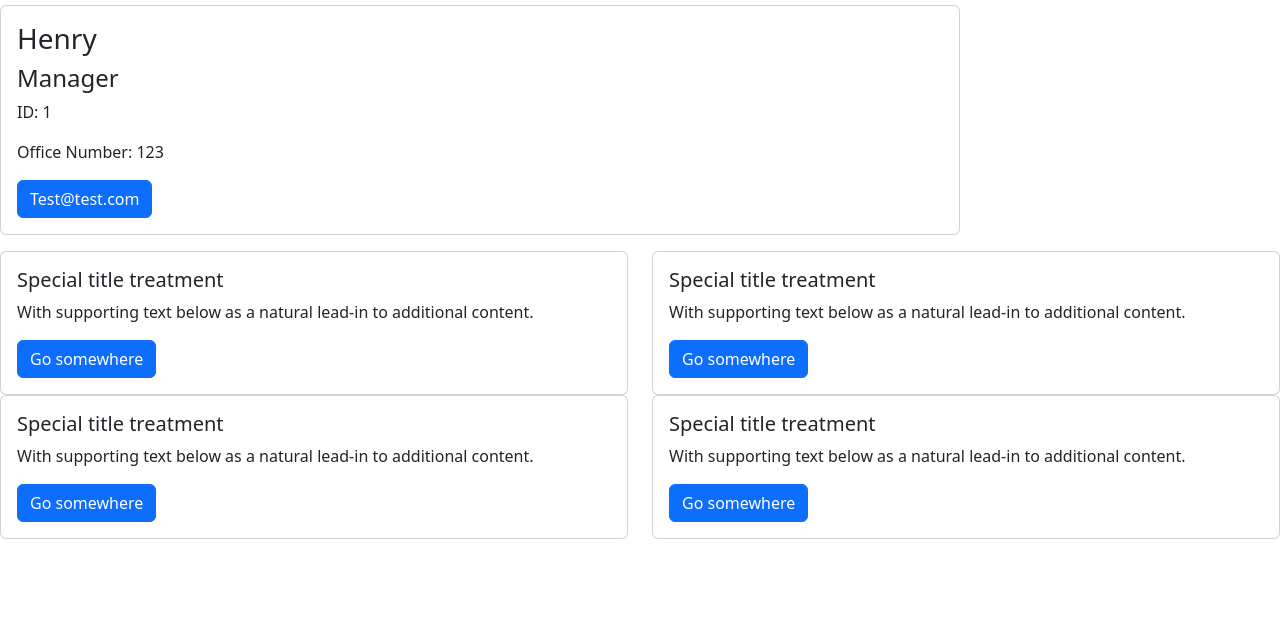
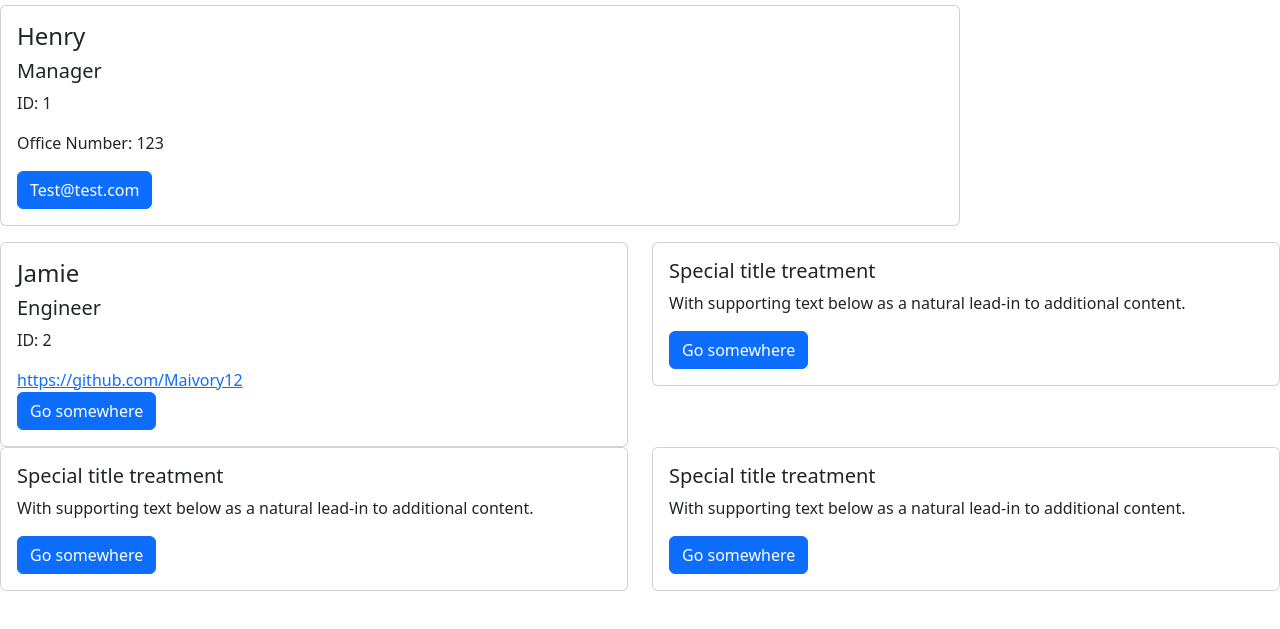
Before and after one commit to Maivory12/team-profile-generator, a website: page dist/index.html in a window 1280 px wide. Shown: the part 51-680 px from the top of the page. Drawn offline with nearby package versions, Linux system fonts and the light colour scheme.

Commit message:
Added criteria for Engineer card

```diff
--- a/dist/index.html
+++ b/dist/index.html
@@ -17,8 +17,8 @@
 <body>
     <div class="card w-75 mb-3">
         <div class="card-body">
-          <h3 class="associateName">Henry</h3>
-          <h4 class="associateTitle">Manager</h4>
+          <h4 class="associateName">Henry</h4>
+          <h5 class="associateTitle">Manager</h5>
           <p class="ID">ID: 1</p>
           <p class="officeNum">Office Number: 123</p>
           <a href="#" class="btn btn-primary email">Test@test.com</a>
@@ -29,9 +29,12 @@
         <div class="col-sm-6 mb-3 mb-sm-0">
           <div class="card">
             <div class="card-body">
-              <h5 class="card-title">Special title treatment</h5>
-              <p class="card-text">With supporting text below as a natural lead-in to additional content.</p>
-              <a href="#" class="btn btn-primary">Go somewhere</a>
+                <h4 class="associateName">Jamie</h4>
+                <h5 class="associateTitle">Engineer</h5>
+                <p class="ID">ID: 2</p>
+                <a href='https://github.com/Maivory12' class="gitHub">https://github.com/Maivory12</a>
+                <br>
+                <a href="#" class="btn btn-primary email">Go somewhere</a>
             </div>
           </div>
         </div>
```
